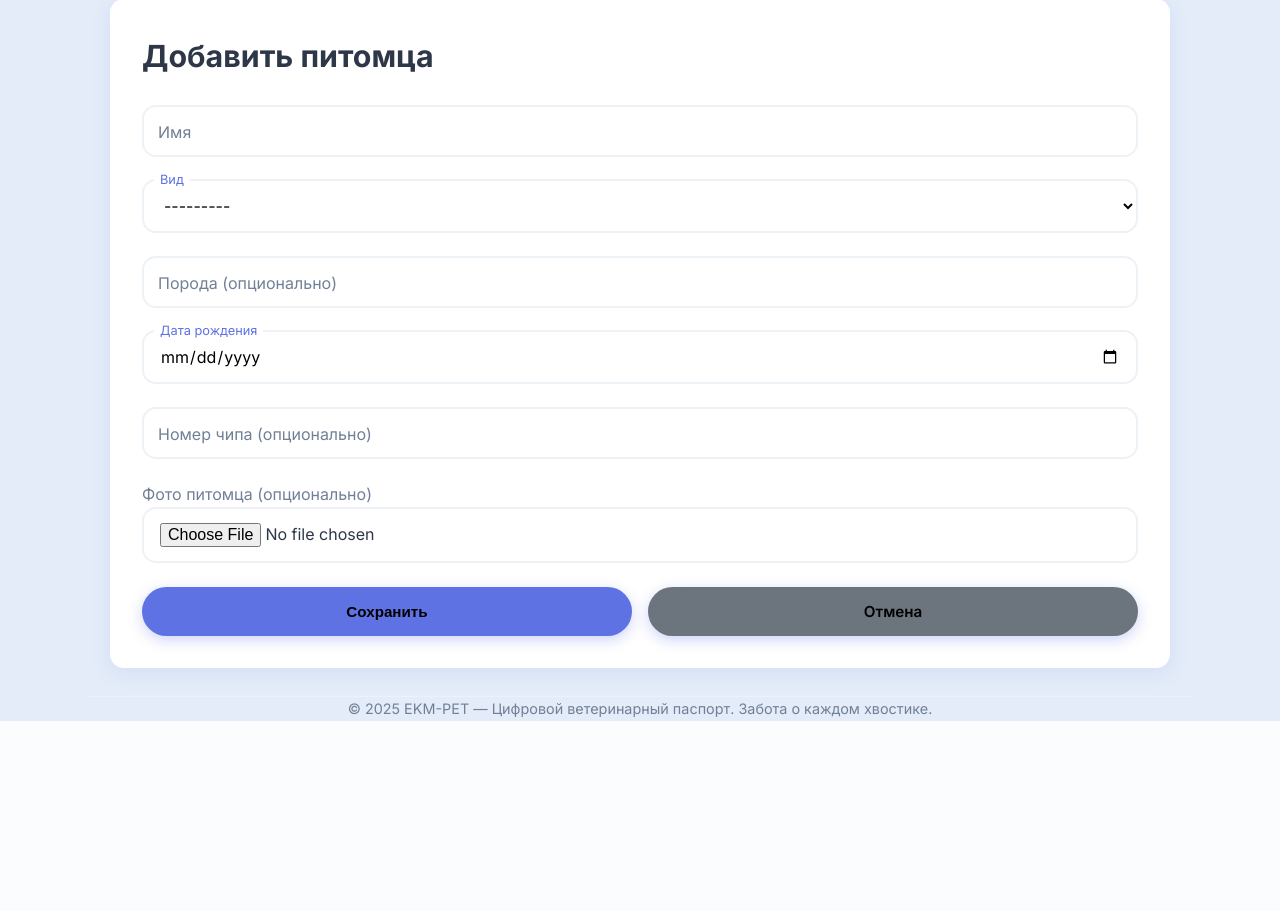
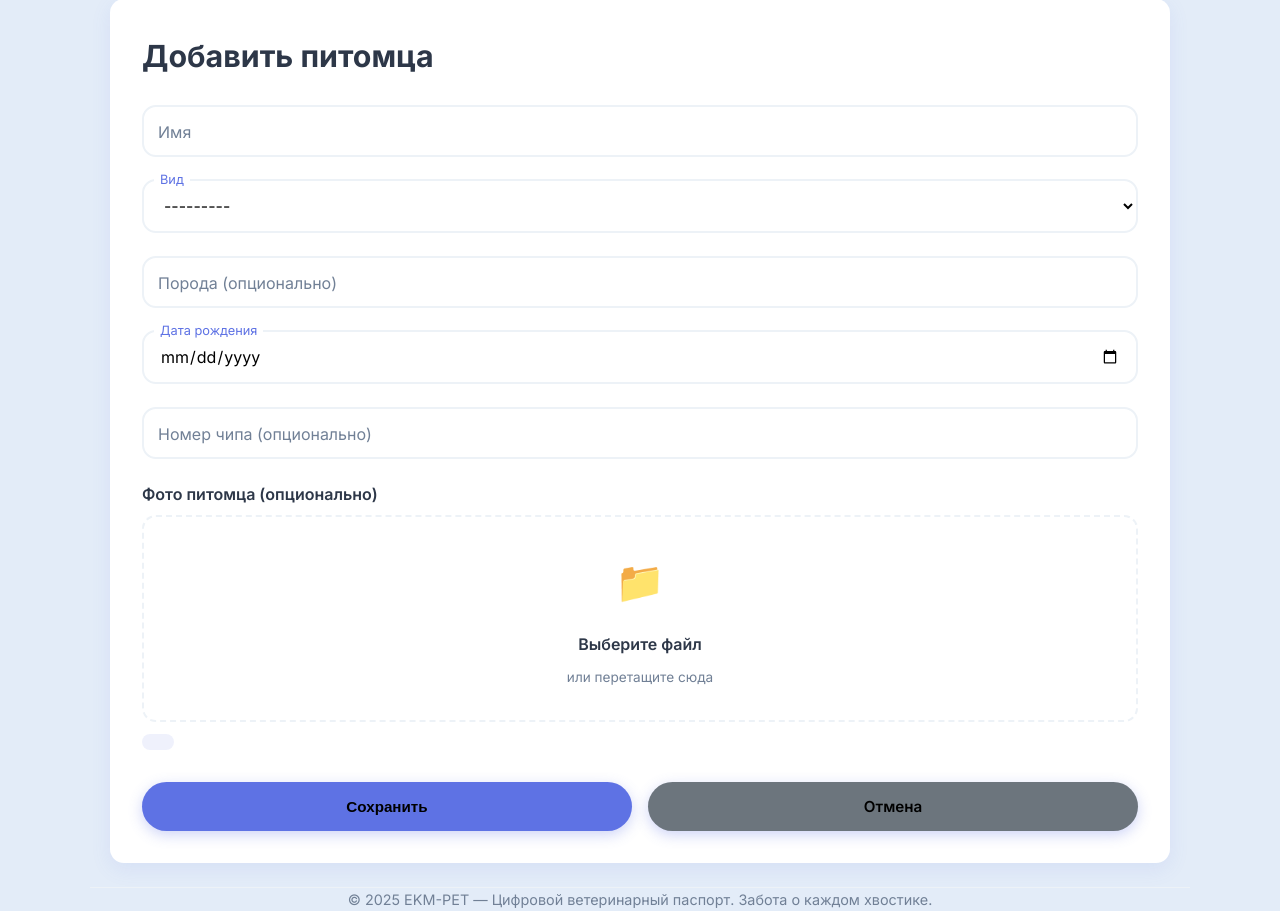
Before and after one commit to danya257/vetmis2, a Django app: page /pets/add/ in a window 1280 px wide. Shown: the part 79-990 px from the top of the page. Before the commit the page ends 800 px from the top, so only its background shows below. Run offline with Django 4.2, Linux system fonts and the light colour scheme.

Commit message:
Улучшен интерфейс загрузки фото питомца и исправлена дата рождения

```diff
--- a/templates/base.html
+++ b/templates/base.html
@@ -573,6 +573,82 @@
         border: 1px solid #ddd;
       }
     }
+
+    /* Стили для загрузки файла */
+    .file-upload-wrapper {
+      margin-bottom: 1.4rem;
+    }
+
+    .file-upload-container {
+      position: relative;
+      width: 100%;
+    }
+
+    .file-upload-container input[type="file"] {
+      position: absolute;
+      width: 100%;
+      height: 100%;
+      opacity: 0;
+      cursor: pointer;
+      z-index: 2;
+    }
+
+    .file-upload-label {
+      display: flex;
+      flex-direction: column;
+      align-items: center;
+      justify-content: center;
+      gap: 8px;
+      padding: 2rem 1.5rem;
+      border: 2px dashed var(--border);
+      border-radius: var(--radius);
+      background: white;
+      transition: all 0.3s ease;
+      cursor: pointer;
+      text-align: center;
+    }
+
+    .file-upload-label:hover {
+      border-color: var(--primary);
+      background: rgba(94, 114, 228, 0.05);
+      transform: translateY(-2px);
+    }
+
+    .file-upload-container input[type="file"]:focus ~ .file-upload-label,
+    .file-upload-container input[type="file"]:hover ~ .file-upload-label {
+      border-color: var(--primary);
+      background: rgba(94, 114, 228, 0.05);
+    }
+
+    .file-upload-icon {
+      font-size: 2.5rem;
+      margin-bottom: 0.5rem;
+      transition: transform 0.3s ease;
+    }
+
+    .file-upload-label:hover .file-upload-icon {
+      transform: scale(1.1);
+    }
+
+    .file-upload-text {
+      font-weight: 600;
+      color: var(--text);
+      font-size: 1rem;
+    }
+
+    .file-upload-subtext {
+      font-size: 0.85rem;
+      color: var(--text-light);
+    }
+
+    .file-name-display {
+      margin-top: 0.75rem;
+      font-size: 0.9rem;
+      padding: 0.5rem 1rem;
+      background: rgba(94, 114, 228, 0.1);
+      border-radius: 8px;
+      display: inline-block;
+    }
   </style>
 </head>
 
@@ -705,8 +781,23 @@
         btn.addEventListener('mousedown', () => btn.style.transform = 'translateY(0)');
         btn.addEventListener('mouseup', () => btn.style.transform = 'translateY(-2px)');
       });
+
+      // Обработка загрузки файла
+      const photoInput = document.getElementById('{{ form.photo.id_for_label }}');
+      const fileNameDisplay = document.getElementById('file-name-display');
+
+      if (photoInput && fileNameDisplay) {
+        photoInput.addEventListener('change', function() {
+          if (this.files && this.files[0]) {
+            fileNameDisplay.textContent = this.files[0].name;
+            fileNameDisplay.style.color = 'var(--primary)';
+            fileNameDisplay.style.fontWeight = '500';
+          } else {
+            fileNameDisplay.textContent = '';
+          }
+        });
+      }
     });
   </script>
 </body>
-
 </html>
--- a/templates/pets/pet_form.html
+++ b/templates/pets/pet_form.html
@@ -26,7 +26,7 @@
 
     <div class="input-group">
       {{ form.birth_date }}
-      <label for="{{ form.birth_date.id_for_label }}">Дата рождения</label>
+      <label for="{{ form.birth_date.id_for_label }}" class="floating-label">Дата рождения</label>
     </div>
 
     <div class="input-group">
@@ -34,9 +34,17 @@
       <label for="{{ form.chip_number.id_for_label }}">Номер чипа (опционально)</label>
     </div>
 
-    <div class="input-group" style="flex-direction: column; align-items: flex-start;">
-      <label for="{{ form.photo.id_for_label }}" style="position: static; margin-bottom: 0.5rem;">Фото питомца (опционально)</label>
-      {{ form.photo }}
+    <div class="file-upload-wrapper" style="margin-bottom: 1.4rem;">
+      <label style="display: block; margin-bottom: 0.5rem; font-weight: 600;">Фото питомца (опционально)</label>
+      <div class="file-upload-container">
+        {{ form.photo }}
+        <label for="{{ form.photo.id_for_label }}" class="file-upload-label">
+          <span class="file-upload-icon">📁</span>
+          <span class="file-upload-text">Выберите файл</span>
+          <span class="file-upload-subtext">или перетащите сюда</span>
+        </label>
+      </div>
+      <div class="file-name-display" id="file-name-display"></div>
     </div>
 
     <div style="display: flex; gap: 1rem; margin-top: 1.5rem;">
```
